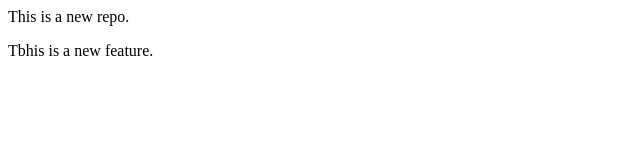
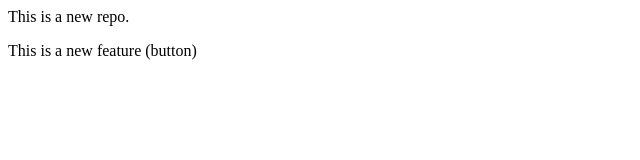
Before and after one commit to Student-ApniCompany/localrepo, a plain HTML site: page index.html in a window 1280 px wide. Shown: the full height of the page, 0-640 px from the left. Drawn offline with Linux system fonts and the light colour scheme.

```diff
--- a/index.html
+++ b/index.html
@@ -1,2 +1,2 @@
 <p>This is a new repo.</p>
-<p>Tbhis is a new feature.</p>
+<p>This is a new feature (button)</p>
```
